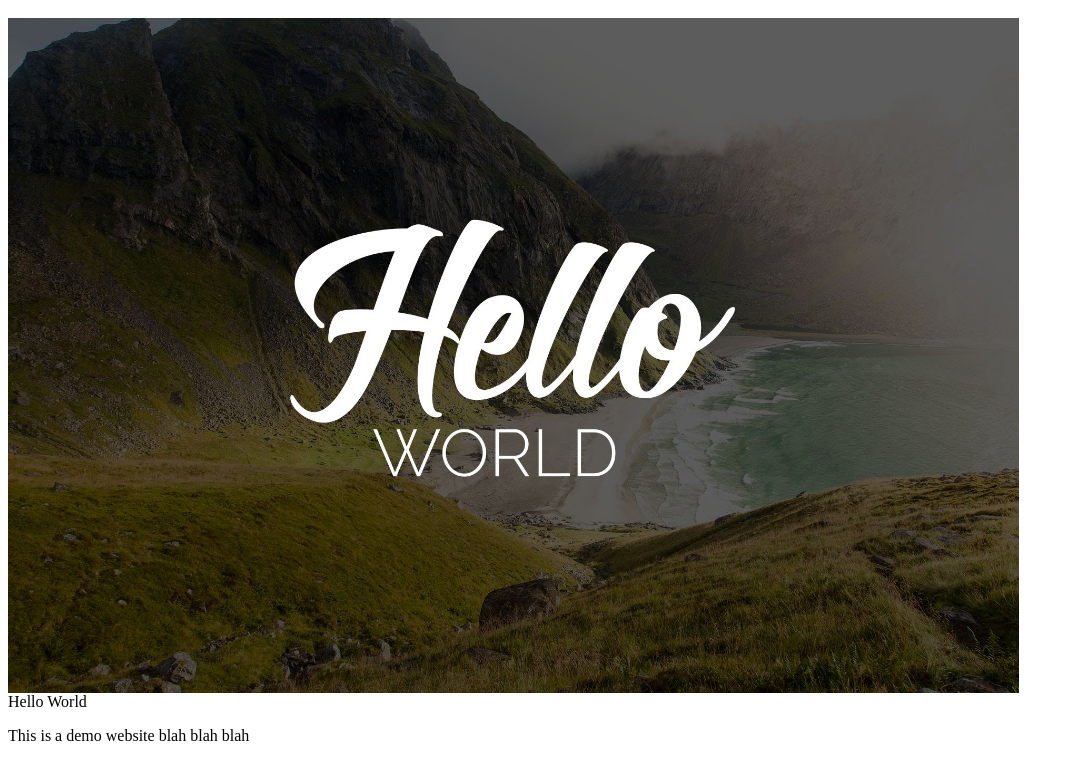
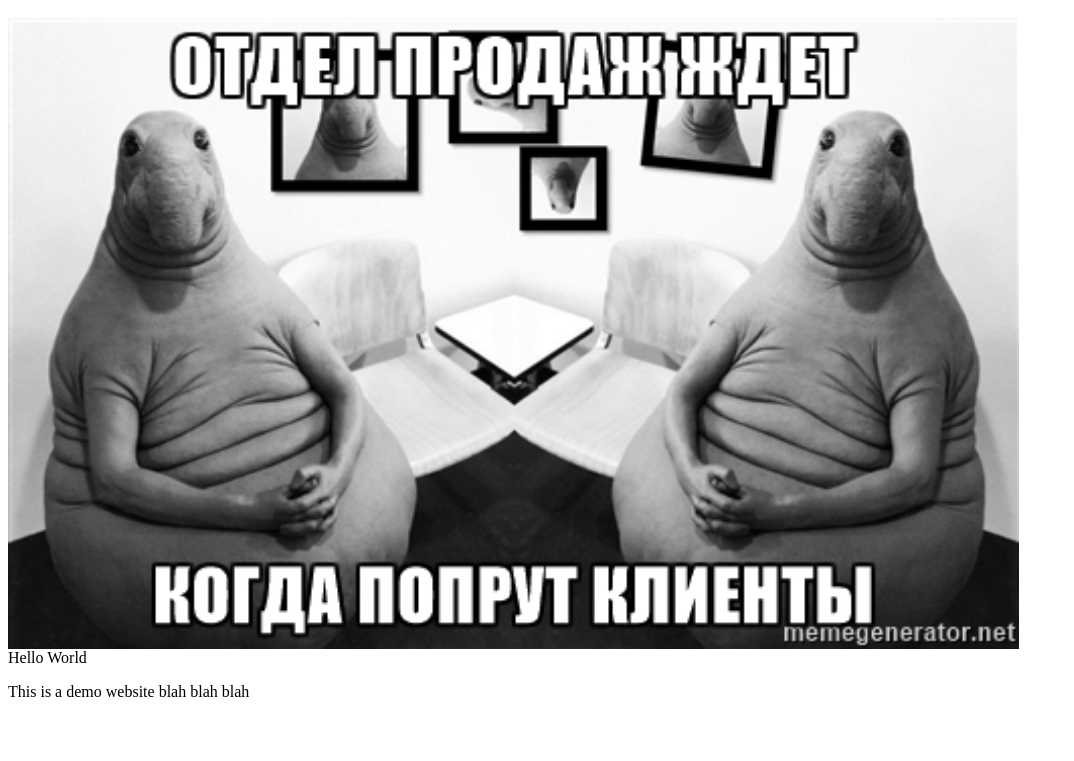
Before and after one commit to privatehubcloud/demosite, a plain HTML site: page index.html in a window 1280 px wide. Shown: the part 48-809 px from the top of the page, without its empty margins (0-1074 px from the left). Drawn offline with Linux system fonts and the light colour scheme.

Commit message:
update image at the main page

```diff
--- a/index.html
+++ b/index.html
@@ -1,7 +1,7 @@
 <html>
 <body>
   <h1>This is a demo website</h1>
-<img src="hw.jpg" width="80%"><br>
+<img src="file584150.jpg" width="80%"><br>
 Hello World
 
   <p>This is a demo website blah blah blah</p>
```
Also changed, not shown: file584150.jpg (added).
